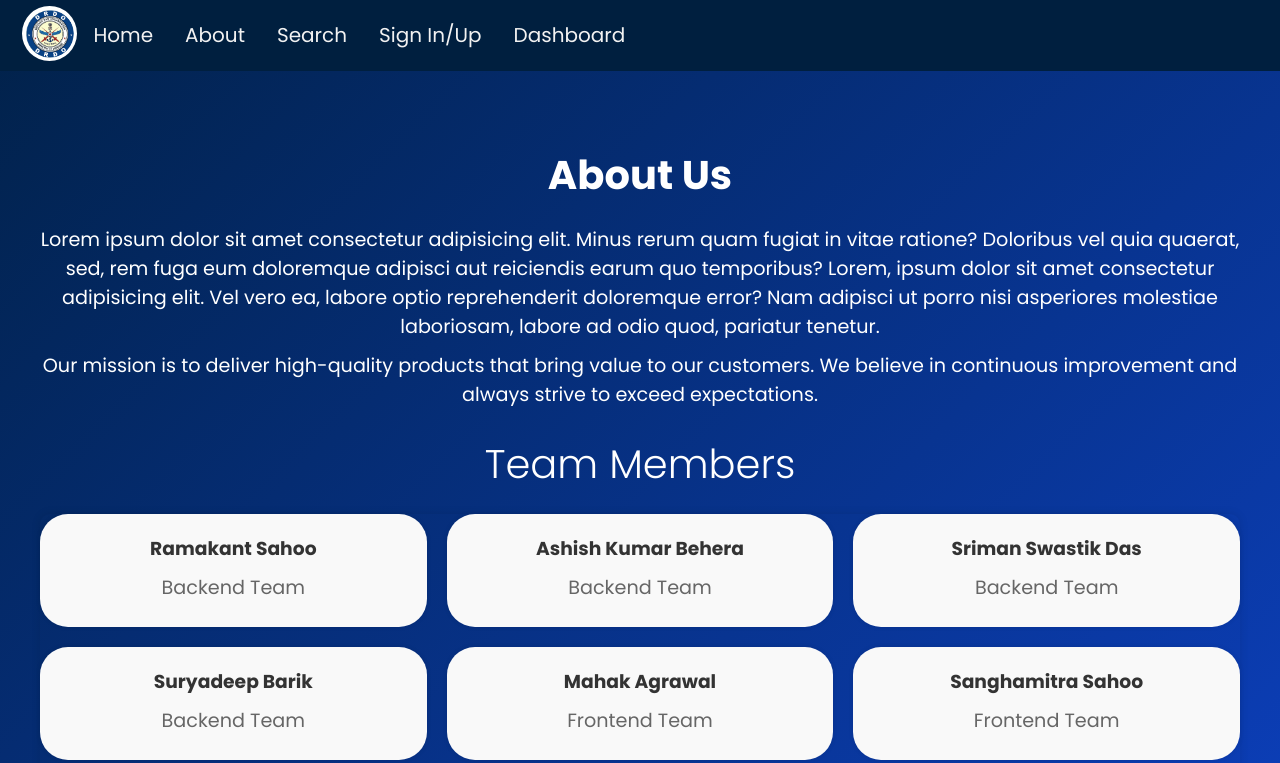
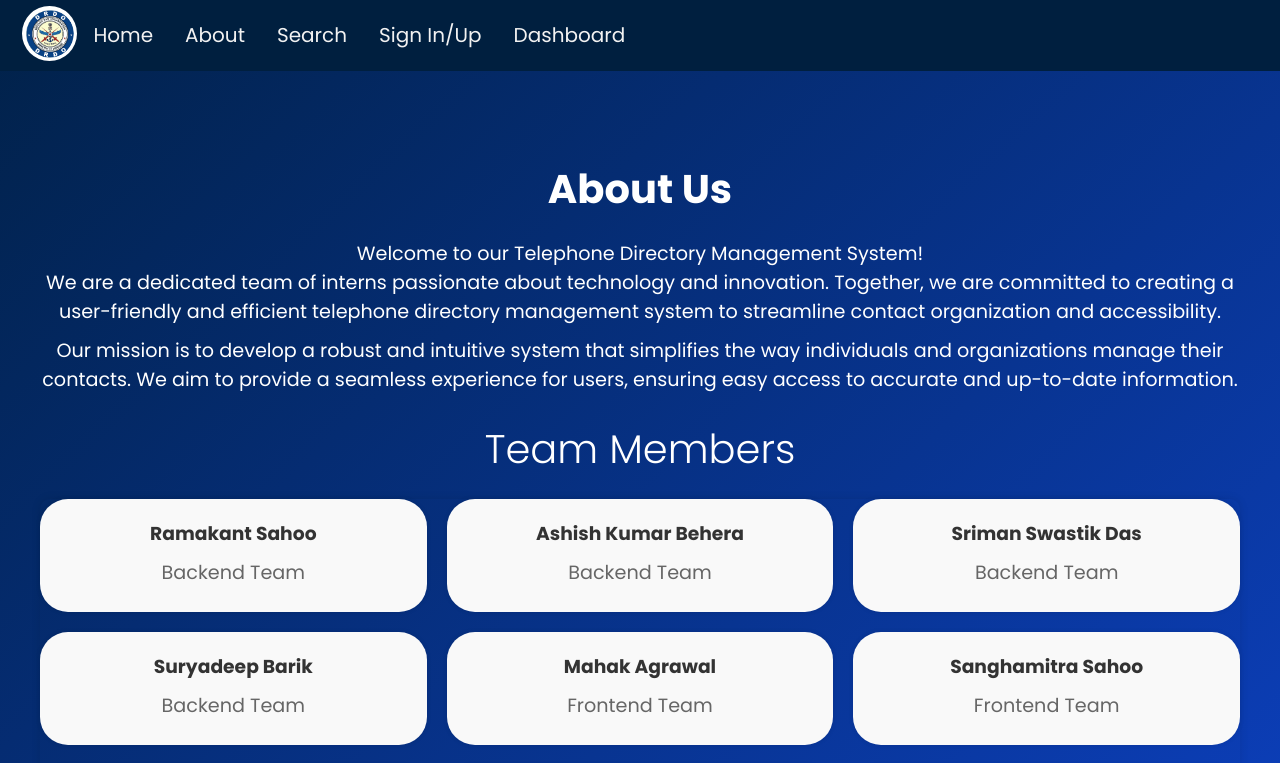
Before and after one commit to sswastik21/drdoProject, a React (Create React App) app: page /about in a window 1280 px wide. Shown: the top 763 px of the page. Built offline with nearby package versions, Linux system fonts and the light colour scheme.

Commit message:
about us content added

```diff
--- a/src/Pages/About.js
+++ b/src/Pages/About.js
@@ -6,15 +6,15 @@ const About = () => {
         <div className={styles['about-container']}>
             <h1>About Us</h1>
             <p>
-                Lorem ipsum dolor sit amet consectetur adipisicing elit. Minus rerum quam fugiat in vitae ratione? Doloribus
-                 vel quia quaerat, sed, rem fuga eum doloremque adipisci aut reiciendis earum quo temporibus?
-                 Lorem, ipsum dolor sit amet consectetur adipisicing elit. Vel vero ea, labore optio reprehenderit doloremque error? Nam adipisci
-                 ut porro nisi asperiores molestiae laboriosam, labore ad odio quod, pariatur tenetur.
+            Welcome to our Telephone Directory Management System!
+             <br />
+           We are a dedicated team of interns passionate about technology and innovation. Together, we are committed to creating a
+           user-friendly and efficient telephone directory management system to streamline contact organization and accessibility.
 
             </p>
             <p>
-                Our mission is to deliver high-quality products that bring value to our customers.
-                We believe in continuous improvement and always strive to exceed expectations.
+            Our mission is to develop a robust and intuitive system that simplifies the way individuals and organizations manage their contacts.
+             We aim to provide a seamless experience for users, ensuring easy access to accurate and up-to-date information.
             </p>
             <h2 >Team Members</h2>
 
```
